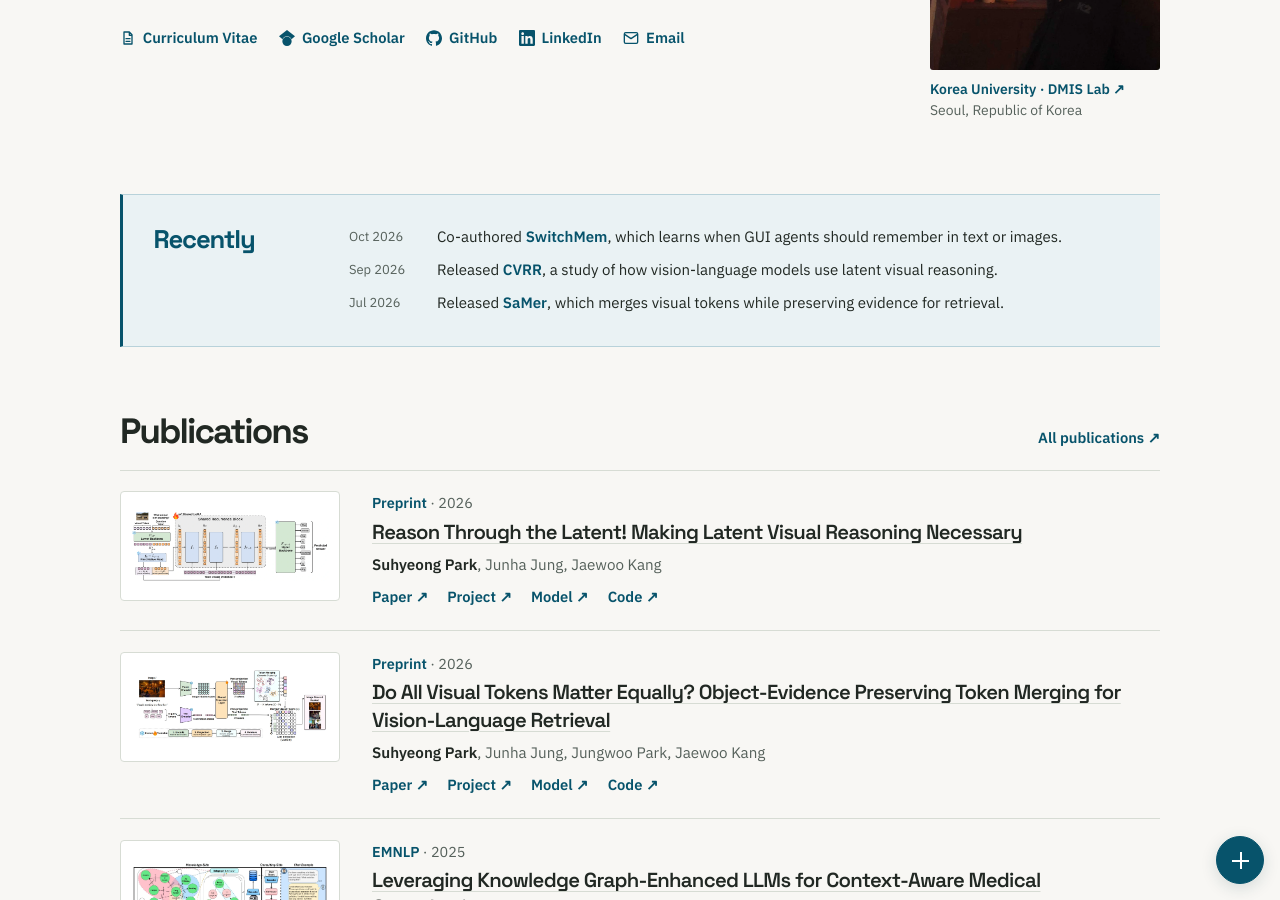
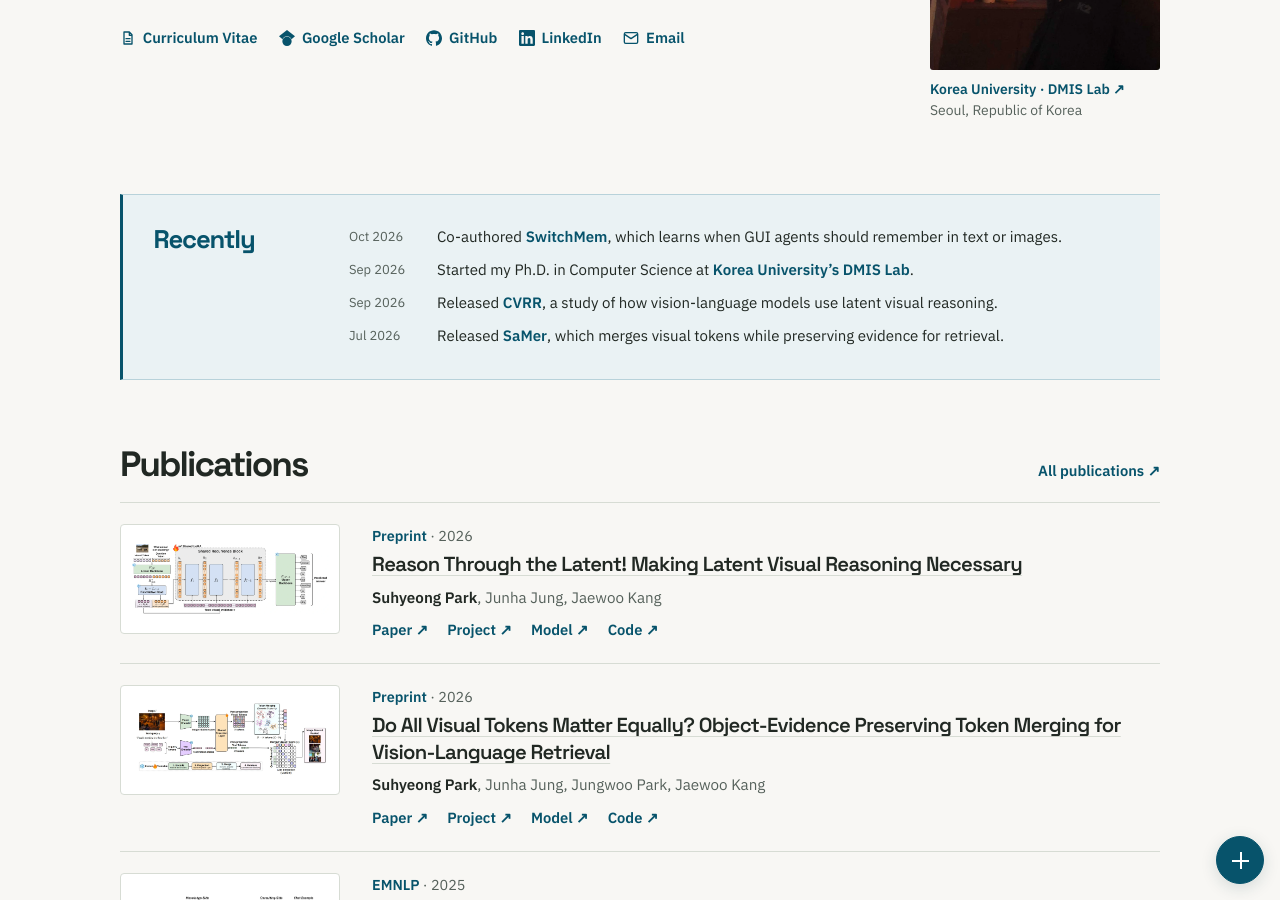
Before and after one commit to suhyeong10/suhyeong10.github.io, a Jekyll site: the page built from index.html, in a window 1280 px wide and 900 px high, scrolled down 364 px. Built offline with Jekyll 4.4.1, drawn with Linux system fonts in a browser that asks for light colours.

Commit message:
Add DMIS Lab Ph.D. update with month-only date

```diff
--- /dev/null
+++ b/_data/updates/dmis-phd.json
@@ -0,0 +1,7 @@
+{
+  "date": "2026-09",
+  "before": "Started my Ph.D. in Computer Science at ",
+  "label": "Korea University’s DMIS Lab",
+  "url": "https://dmis.korea.ac.kr/people",
+  "after": "."
+}
--- a/index.html
+++ b/index.html
@@ -88,12 +88,18 @@ nav: home
       {% assign prefix = update_url | slice: 0 %}
       {% if prefix == '/' %}{% assign update_url = update_url | relative_url %}{% endif %}
       {% assign edit_path = '_data/updates/' | append: update_id | append: '.json' %}
+      {% assign display_date = update.date %}
+      {% assign date_label_format = '%B %d, %Y' %}
+      {% if update.date.size == 7 %}
+        {% assign display_date = update.date | append: '-01' %}
+        {% assign date_label_format = '%B %Y' %}
+      {% endif %}
       <li>
-        <time datetime="{{ update.date | escape }}">{{ update.date | date: '%b %Y' }}</time>
+        <time datetime="{{ update.date | escape }}">{{ display_date | date: '%b %Y' }}</time>
         <div>
           <p>{{ update.before | escape }}{% if update_url and update.label %}<a href="{{ update_url | escape }}">{{ update.label | escape }}</a>{% endif %}{{ update.after | escape }}</p>
           <p class="owner-actions" data-owner-only hidden>
-            <a href="{{ '/write/update/' | relative_url }}?edit={{ edit_path | url_encode }}" aria-label="Edit update from {{ update.date | date: '%B %d, %Y' }}">Edit update</a>
+            <a href="{{ '/write/update/' | relative_url }}?edit={{ edit_path | url_encode }}" aria-label="Edit update from {{ display_date | date: date_label_format }}">Edit update</a>
           </p>
         </div>
       </li>
--- a/update-editor.html
+++ b/update-editor.html
@@ -30,7 +30,8 @@ permalink: /write/update/
       <fieldset class="editor-fields">
         <label class="editor-field">
           Date
-          <input name="date" type="date" required>
+          <input name="date" type="text" inputmode="numeric" placeholder="YYYY-MM-DD" pattern="[0-9]{4}-[0-9]{2}(-[0-9]{2})?" maxlength="10" aria-describedby="update-date-help" required>
+          <small id="update-date-help">Use YYYY-MM-DD, or YYYY-MM if you only know the month.</small>
         </label>
         <label class="editor-field">
           Update text
```
Also changed, not shown: update-editor.js (+5 -4 lines).
